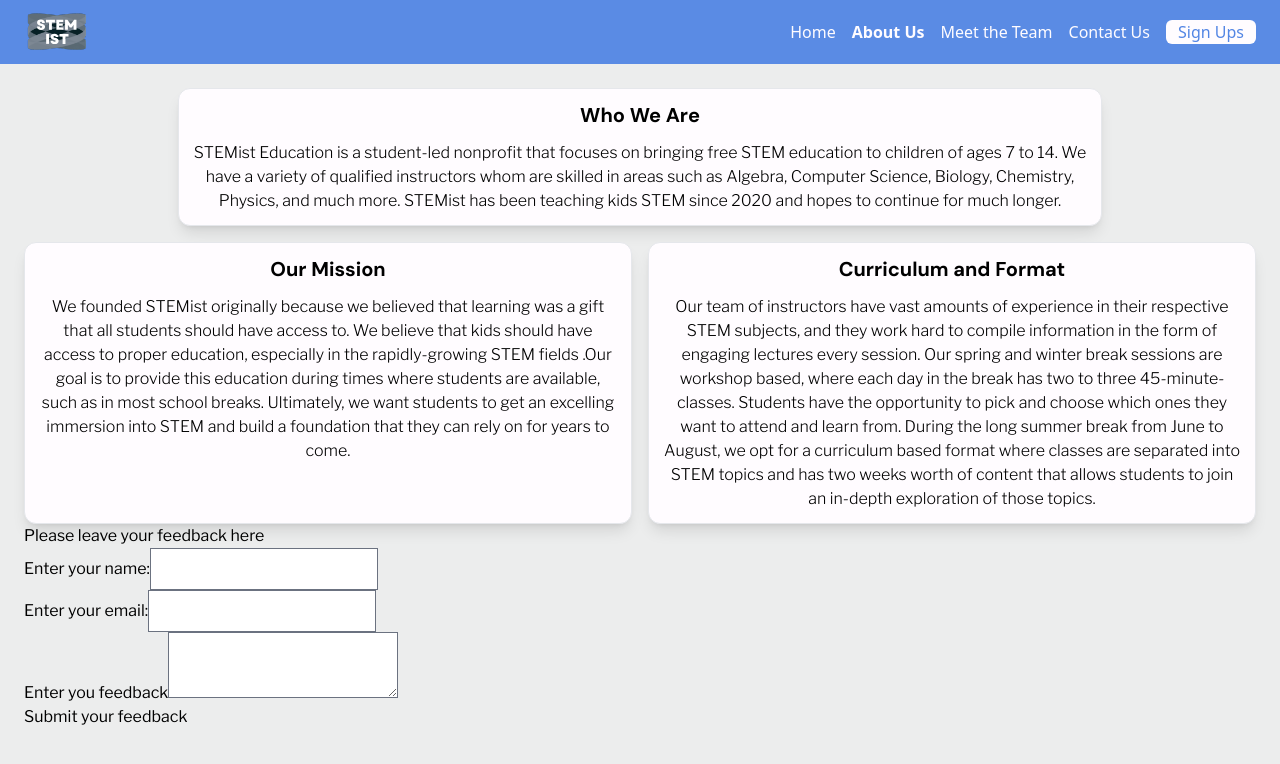
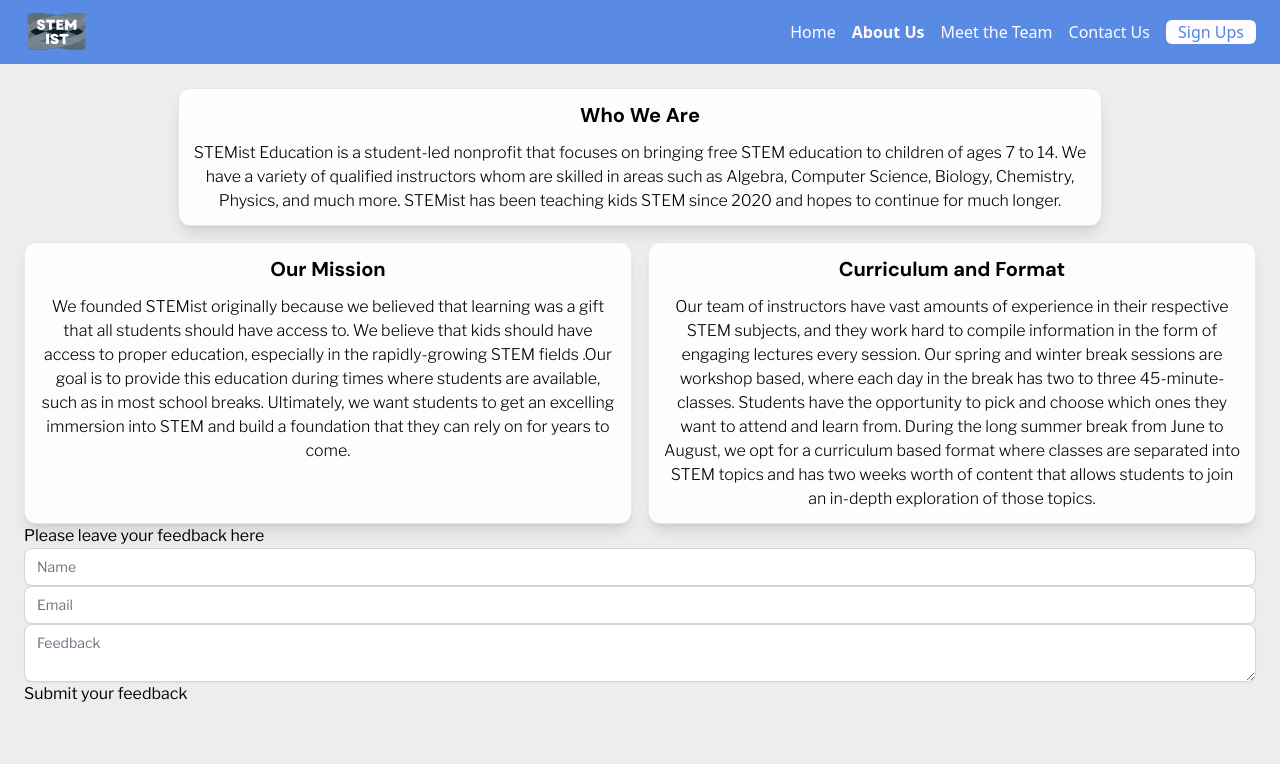
Before and after one commit to SneK152/stemist-website, a Next.js app: page /about in a window 1280 px wide. Shown: the top 764 px of the page. Built offline with nearby package versions, Linux system fonts and the light colour scheme; a web font is replaced by a local one.

Commit message:
tweaking feedback form

```diff
--- a/components/FeedbackForm.tsx
+++ b/components/FeedbackForm.tsx
@@ -1,74 +1,88 @@
-import {FormikHelpers, useFormik} from 'formik'
-import FeedbackValidator from '../lib/feedback.validator';
-
+import { CheckIcon } from "@heroicons/react/outline";
+import { FormikHelpers, useFormik } from "formik";
+import { ReactElement, useEffect, useState } from "react";
+import * as Yup from "yup";
+import InputField from "./InputField";
+import Spinner from "./Spinner";
 interface InputField {
   name: string;
   email: string;
   feedback: string;
 }
+const errorClass = "text-red-500 font-bold inline-block sm:text-sm pl-3 pt-2";
 
 export default function FeedBackForm() {
+  const [submit, setSubmit] = useState<ReactElement>(<h1>Submit</h1>);
+  useEffect(() => {
+    return clearTimeout;
+  }, []);
 
-    let {handleChange, handleSubmit, values, errors, isSubmitting} = useFormik({
+  const formik = useFormik({
     initialValues: {
-            name: '',
-            email: '',
-            feedback: ''
+      name: "",
+      email: "",
+      feedback: "",
     },
-        onSubmit: ({name, email, feedback}: InputField, {resetForm, setErrors, setSubmitting}: FormikHelpers<InputField>) => {
-            setSubmitting(true)
+    validationSchema: Yup.object({
+      name: Yup.string().required("Required"),
+      email: Yup.string().required("Required").email("Invalid email"),
+      feedback: Yup.string()
+        .min(4, "Must be greater than 4 characters")
+        .max(200, "Must be less than 200 characters")
+        .required("Required"),
+    }),
+    onSubmit: (
+      { name, email, feedback },
+      { resetForm }: FormikHelpers<InputField>
+    ) => {
+      setSubmit(<Spinner color="white" className="m-auto h-5 w-5" />);
+      console.log(name, email, feedback);
 
-            let errors = FeedbackValidator(name, email, feedback)
-
-            if(Object.keys(errors).length != 0) {
-                console.log(name, email, feedback, errors)
-                setErrors(errors)
-            } else {
-                console.log(name, email, feedback, errors)
-                resetForm()
-            }
-
-            setSubmitting(false)
-        }
-    })
+      setTimeout(() => {
+        setSubmit(<CheckIcon height={20} width={20} className="m-auto" />);
+        setTimeout(() => {
+          setSubmit(<h1>Submit</h1>);
+          resetForm();
+        }, 1200);
+      }, 500);
+    },
+  });
 
   return (
     <div>
       <p>Please leave your feedback here</p>
-            <form onSubmit={handleSubmit}>
+      <form onSubmit={formik.handleSubmit}>
         <div>
-                    <label htmlFor='name'>Enter your name:</label>
-                    <input
-                        name='name'
-                        type='text'
-                        onChange={handleChange}
-                        value={values.name}
+          <InputField
+            labelName="Name"
+            name="name"
+            formik={formik}
+            errorClass={errorClass}
           />
-                    <p>{errors.name}</p>
         </div>
         <div>
-                    <label htmlFor='email'>Enter your email:</label>
-                    <input
-                        name='email'
-                        type='email'
-                        onChange={handleChange}
-                        value={values.email}
+          <InputField
+            labelName="Email"
+            name="email"
+            formik={formik}
+            errorClass={errorClass}
           />
-                    <p>{errors.email}</p>
         </div>
         <div>
-                    <label htmlFor='feedback'>Enter you feedback</label>
-                    <textarea
-                        onChange={handleChange}
-                        value={values.feedback}
-                        name='feedback'
+          <InputField
+            labelName="Feedback"
+            name="feedback"
+            as="textarea"
+            formik={formik}
+            errorClass={errorClass}
           />
-                    <p>{errors.feedback}</p>
         </div>
-                <button type='submit'>
-                    {isSubmitting ? 'Submitting your feedback' : 'Submit your feedback'}
+        <button type="submit">
+          {formik.isSubmitting
+            ? "Submitting your feedback"
+            : "Submit your feedback"}
         </button>
       </form>
     </div>
-    )
+  );
 }
--- a/components/NavLink.tsx
+++ b/components/NavLink.tsx
@@ -2,13 +2,18 @@ import Link from "next/link";
 import { useRouter } from "next/router";
 import { NavLinkProps } from "../lib/utils";
 
-export default function NavLink({children, href, className, main = false}: NavLinkProps) {
+export default function NavLink({
+  children,
+  href,
+  className,
+  main = false,
+}: NavLinkProps) {
   const router = useRouter();
   return (
     <li
-      className={`font-writing underline-offset-1 ${main ? `text-blue bg-white rounded-md px-3` : `text-white`} hover:font-bold ${
-        className
-      } ${router.pathname === href && "font-semibold"}`}
+      className={`font-writing underline-offset-1 ${
+        main ? `text-blue bg-white rounded-md px-3` : `text-white`
+      } ${className || ""} ${router.pathname === href ? "font-extrabold" : ""}`}
     >
       <Link href={href}>
         <a>{children}</a>
--- a/lib/feedback.validator.ts
+++ /dev/null
@@ -1,13 +0,0 @@
-export default function FeedbackValidator<T>(name: string, email: string, feedback: string) {
-    const errors: T | any = {}
-
-    if(feedback.length === 0) {
-            errors.feedback = 'Invalid Feedback Length'
-    }
-
-    if(name.length === 0) {
-        errors.name = 'Invalid name length'
-    }
-
-    return errors
-}
--- a/package.json
+++ b/package.json
@@ -34,6 +34,7 @@
     "eslint": "^8.9.0",
     "eslint-config-next": "12.0.10",
     "postcss": "^8.4.5",
+    "prettier": "^2.5.1",
     "tailwindcss": "^3.0.8"
   }
 }
```
Also changed, not shown: components/Navbar.tsx (+6 -2 lines), 2 other files (tests, documents, lock files or other folders). Lines whose indentation alone changed are shown as unchanged.
